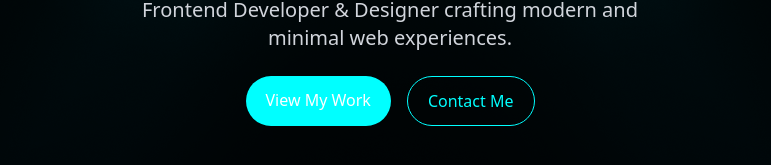
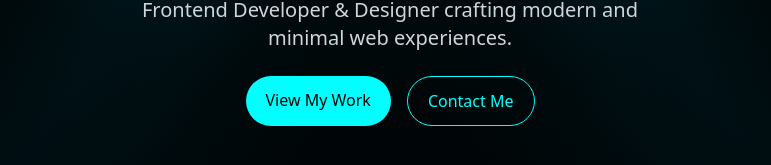
Before and after one commit to SkAltmash/iamSK, a React (Vite) app: page / in a window 1280 px wide. Shown: the part 377-542 px from the top of the page, without its empty margins (250-1021 px from the left). Built offline with nearby package versions, Linux system fonts and the light colour scheme.

Commit message:
some big change

```diff
--- a/src/components/hero/Hero.jsx
+++ b/src/components/hero/Hero.jsx
@@ -11,7 +11,7 @@ const Hero = () => {
           raysColor="#00ffff"
           raysSpeed={1.5}
           lightSpread={0.8}
-          rayLength={2}
+          rayLength={10}
           followMouse={true}
           mouseInfluence={0.1}
           noiseAmount={0.1}
@@ -33,7 +33,7 @@ const Hero = () => {
           <a
             href="#projects"
             className="px-5 py-3 rounded-full transition"
-            style={{ backgroundColor: "#00ffff", color: "white" }}
+            style={{ backgroundColor: "#00ffff", color: "black" }}
           >
             View My Work
           </a>
@@ -46,7 +46,7 @@ const Hero = () => {
             }}
             onMouseEnter={(e) => {
               e.currentTarget.style.backgroundColor = "#00ffff";
-              e.currentTarget.style.color = "white";
+              e.currentTarget.style.color = "black";
             }}
             onMouseLeave={(e) => {
               e.currentTarget.style.backgroundColor = "transparent";
```
